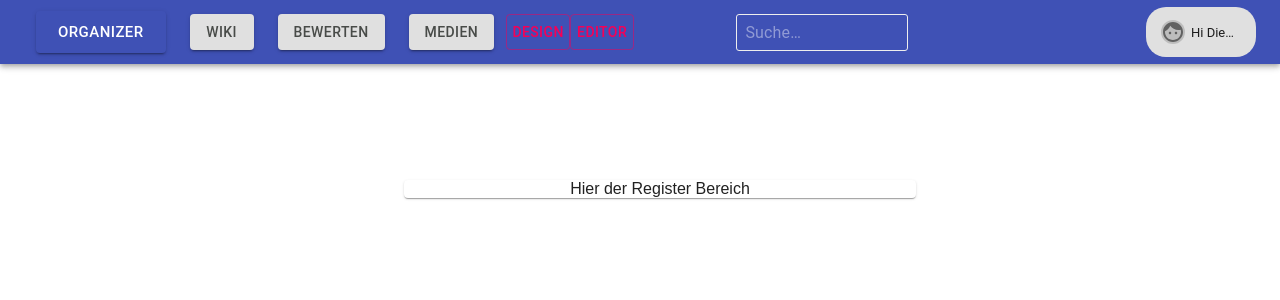
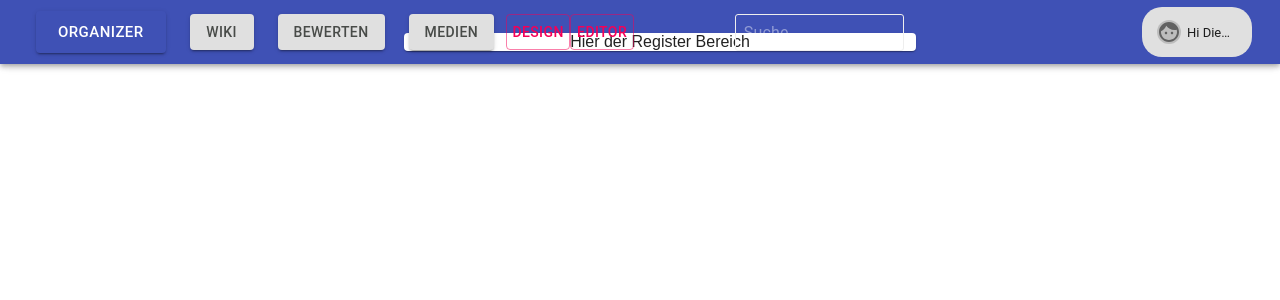
Before and after one commit to church-organizer/cgr-app, a React (Create React App) app: page /register in a window 1280 px wide. Shown: the top 300 px of the page. Built offline with nearby package versions, Linux system fonts and the light colour scheme.

Commit message:
fixed topnav

```diff
--- a/src/App.js
+++ b/src/App.js
@@ -22,7 +22,7 @@ class App extends Component {
     render() {
         return (
             <Router>
-                <div className="App">
+                <div className="App" style={{position: "fixed", width: "100%"}}>
                     <Route exact path="/register" component={Register}/>
                     {!this.state.login.isLoggedIn ? <Login onLogin={this}/> : (
                         <div className="content">
@@ -36,7 +36,6 @@ class App extends Component {
                     }
 
 
-
                     {/*<SnackbarProvider maxSnack={3}>*/}
                     {/*    <CreatePopup/>*/}
                     {/*</SnackbarProvider>*/}
--- a/src/tools/TopNav/TopNav.js
+++ b/src/tools/TopNav/TopNav.js
@@ -45,7 +45,8 @@ const useStyles = makeStyles(theme => ({
         height: "50px",
         borderRadius: "20px",
         minWidth: "110px",
-        padding: "10px"
+        padding: "10px",
+        margin: "4px"
     },
     avatar: {
         margin: "7px"
```
Lines whose indentation alone changed are shown as unchanged.
